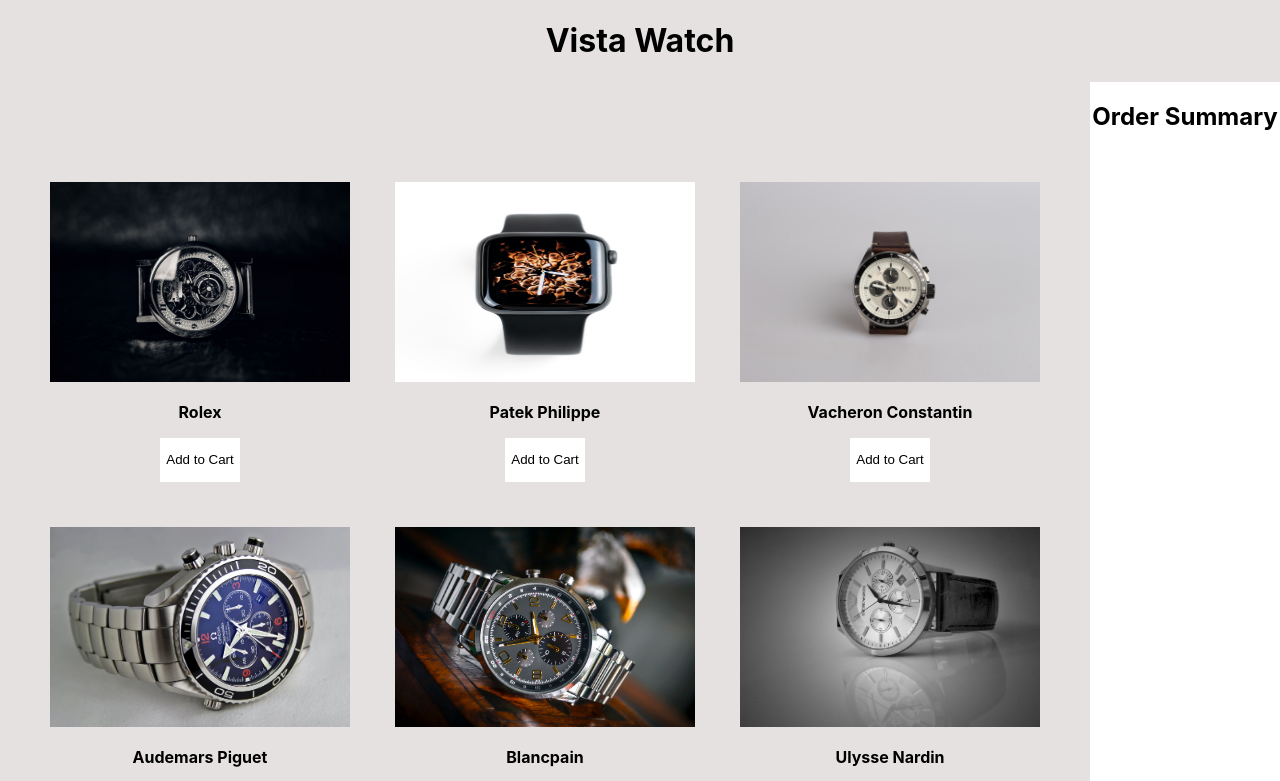
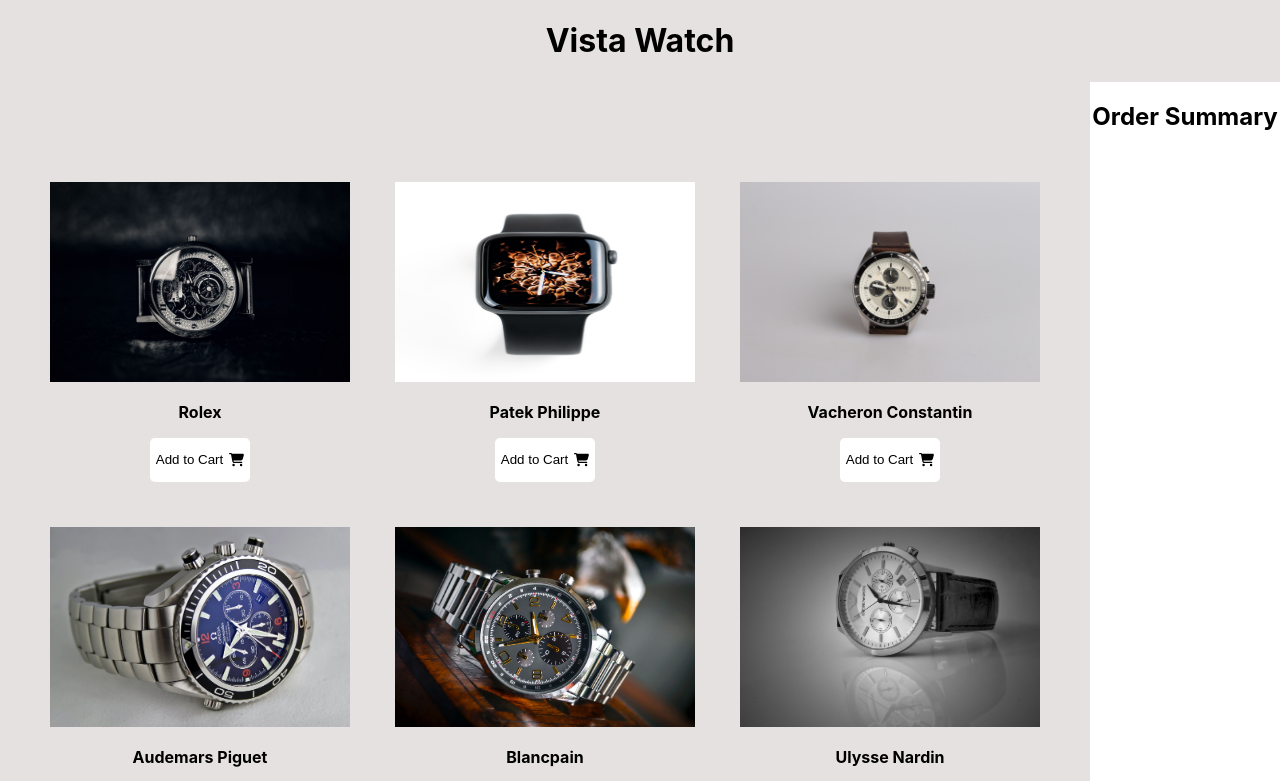
Before and after one commit to mdHasif2001/Vista-watch-8, a React (Create React App) app: page / in a window 1280 px wide. Shown: the top 781 px of the page. Built offline with nearby package versions, Linux system fonts and the light colour scheme.

Commit message:
shopping cart added

```diff
--- a/package.json
+++ b/package.json
@@ -3,6 +3,9 @@
   "version": "0.1.0",
   "private": true,
   "dependencies": {
+    "@fortawesome/fontawesome-svg-core": "^6.1.1",
+    "@fortawesome/free-solid-svg-icons": "^6.1.1",
+    "@fortawesome/react-fontawesome": "^0.1.18",
     "@testing-library/jest-dom": "^5.16.3",
     "@testing-library/react": "^12.1.4",
     "@testing-library/user-event": "^13.5.0",
--- a/src/Components/Product/Product.css
+++ b/src/Components/Product/Product.css
@@ -9,6 +9,7 @@
 .btn-cart{
     border: 0;
     background-color: white;
+    border-radius: 5px;
 }
 .btn-cart:hover{
     background-color: rgb(201, 199, 199);
@@ -18,3 +19,7 @@
     align-items: center;
     justify-content: center;
 }
+
+.shopping-cart{
+    margin-left: 6px;
+}
--- a/src/Components/Product/Product.js
+++ b/src/Components/Product/Product.js
@@ -1,3 +1,5 @@
+import { FontAwesomeIcon } from '@fortawesome/react-fontawesome';
+import { faShoppingCart } from '@fortawesome/free-solid-svg-icons'
 import React from 'react';
 import './Product.css';
 
@@ -10,7 +12,11 @@
             <p className='product-name'>{name}</p>
            <div className='btn-div'>
            <button className='btn-cart'>
-            <p>Add to Cart</p>
+            <p className='btn-text'>Add to Cart
+            <span className='shopping-cart'>
+            <FontAwesomeIcon icon={faShoppingCart}></FontAwesomeIcon>
+            </span>
+            </p>
             </button>
            </div>
         </div>
```
Also changed, not shown: 1 other file (tests, documents, lock files or other folders).
